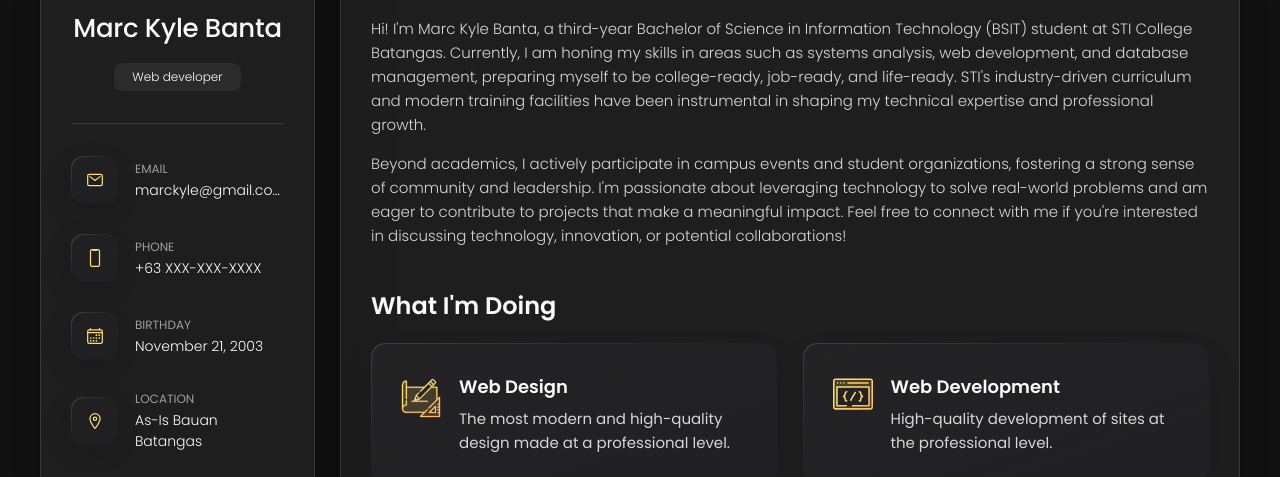
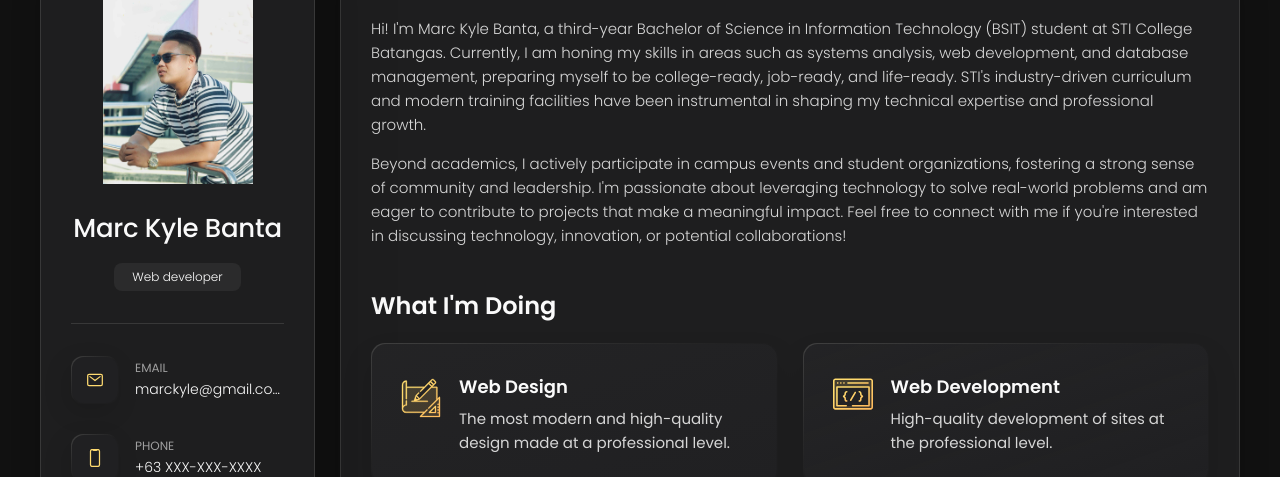
Before and after one commit to Kyle-zky21/webdev, a plain HTML site: page index.html in a window 1280 px wide. Shown: the part 162-639 px from the top of the page. Drawn offline with nearby package versions, Linux system fonts and the light colour scheme; files whose address does not match are found by name.

Commit message:
Update index.html

```diff
--- a/index.html
+++ b/index.html
@@ -42,7 +42,7 @@
       <div class="sidebar-info">
 
         <figure class="avatar-box">
-          <img src="c:\Users\ken hernandez\Downloads\7887c5bc-5c1c-4b45-8d1d-6d5961ac00eb.jpg" alt="Richard hanrick" width="80">
+          <img src="./vcard-personal-portfolio-master/assets/images/8.jpg" alt="Marc Kyle Banta" width="80">
         </figure>
 
         <div class="info-content">
```
